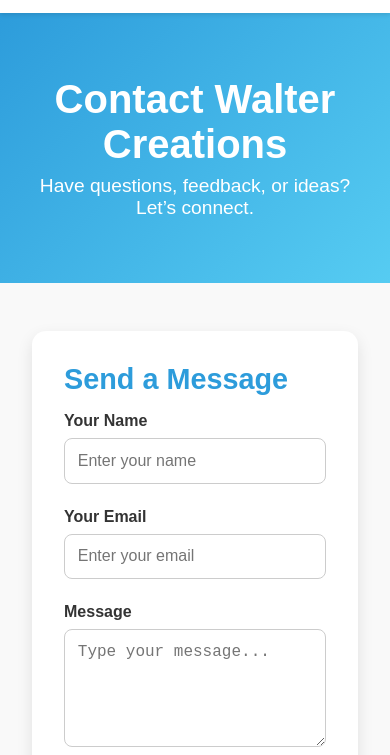
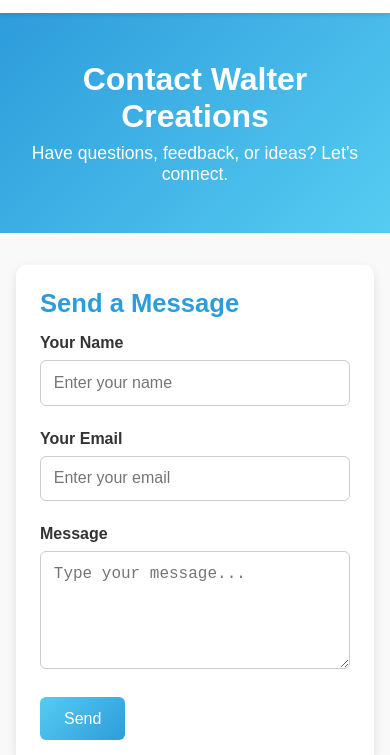
Before and after one commit to harveypw0503/Walter_Creations, a plain HTML site: page contact.html in a window 390 px wide. Shown: the part 89-844 px from the top of the page. Drawn offline with Linux system fonts and the light colour scheme; files whose address does not match are found by name.

Commit message:
Update contact.css

```diff
--- a/contact.css
+++ b/contact.css
@@ -137,8 +137,153 @@ body.dark-mode .contact-info a {
   color: #56CCF2;
 }
 
+
 /* ===== Responsive ===== */
 @media (max-width: 768px) {
+  /* ===== Contact Page Styles ===== */
+
+  /* Hero Section */
+  .contact-hero {
+    text-align: center;
+    padding: 3rem 1.5rem;
+    background: linear-gradient(135deg, #2D9CDB, #56CCF2);
+    color: white;
+  }
+
+  .contact-hero h1 {
+    font-size: 2rem;
+    margin-bottom: 0.5rem;
+  }
+
+  .contact-hero p {
+    font-size: 1.1rem;
+    font-weight: 300;
+  }
+
+  /* Container Layout */
+  .contact-container {
+    display: flex;
+    flex-wrap: wrap;
+    gap: 1.5rem;
+    max-width: 700px;
+    margin: 2rem auto;
+    padding: 0 1rem;
+  }
+
+  /* Card Styles */
+  .contact-form,
+  .contact-info {
+    flex: 1 1 100%;
+    background: #fff;
+    border-radius: 10px;
+    padding: 1.5rem;
+    box-shadow: 0 4px 11px rgba(0, 0, 0, 0.1);
+  }
+
+  .contact-form h2,
+  .contact-info h2 {
+    margin-bottom: 1rem;
+    font-size: 1.6rem;
+    color: #2D9CDB;
+  }
+
+  /* Form Elements */
+  .form-group {
+    margin-bottom: 1.5rem;
+  }
+
+  label {
+    display: block;
+    margin-bottom: 0.5rem;
+    font-weight: 600;
+  }
+
+  input,
+  textarea {
+    width: 100%;
+    padding: 0.8rem;
+    border: 1px solid #ccc;
+    border-radius: 6px;
+    font-size: 1rem;
+    transition: border 0.2s ease;
+  }
+
+  input:focus,
+  textarea:focus {
+    border-color: #2D9CDB;
+    outline: none;
+  }
+
+  textarea {
+    resize: vertical;
+  }
+
+  /* Submit Button */
+  .btn {
+    background: linear-gradient(135deg, #56CCF2, #2D9CDB);
+    border: none;
+    padding: 0.8rem 1.5rem;
+    font-size: 1rem;
+    border-radius: 6px;
+    color: white;
+    cursor: pointer;
+    transition: transform 0.2s ease, background 0.3s ease;
+  }
+
+  @media (hover: hover) and (pointer: fine) {
+    .btn:hover {
+      transform: scale(1.05);
+      background: linear-gradient(135deg, #2D9CDB, #56CCF2);
+    }
+  }
+
+  /* Contact Info */
+  .contact-info ul {
+    list-style: none;
+    padding: 0;
+  }
+
+  .contact-info ul li {
+    margin: 0.5rem 0;
+  }
+
+  .contact-info a {
+    color: #2D9CDB;
+    text-decoration: none;
+    transition: color 0.2s ease;
+  }
+
+  .contact-info a:hover {
+    color: #1a6fa3;
+  }
+
+  /* ===== Dark Mode Overrides ===== */
+  body.dark-mode .contact-form,
+  body.dark-mode .contact-info {
+    background: #222;
+    color: #eee;
+    box-shadow: 0 4px 11px rgba(0, 0, 0, 0.4);
+  }
+
+  body.dark-mode input,
+  body.dark-mode textarea {
+    background: #333;
+    border: 1px solid #555;
+    color: #eee;
+  }
+
+  body.dark-mode input:focus,
+  body.dark-mode textarea:focus {
+    border-color: #56CCF2;
+  }
+
+  body.dark-mode .contact-info a {
+    color: #56CCF2;
+  }
+}
+
+/* Extra small screens: stack everything */
+@media (max-width: 537px) {
   .contact-container {
     flex-direction: column;
   }
```
